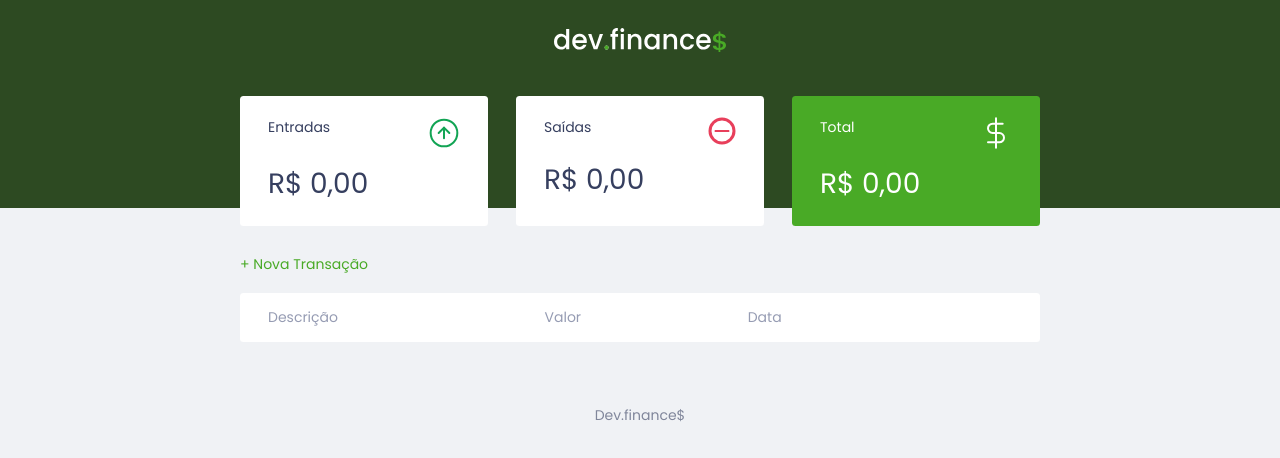
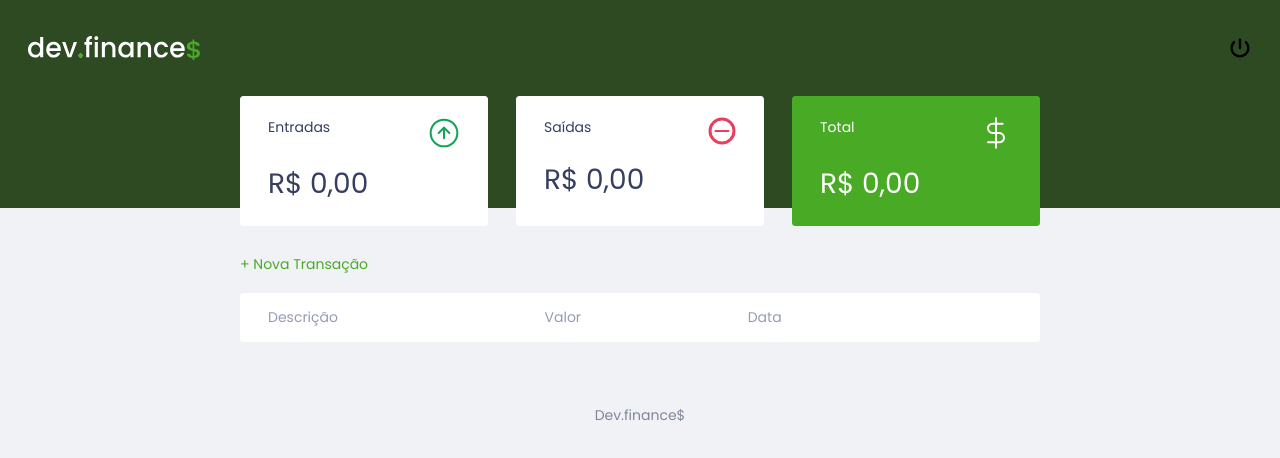
Before and after one commit to heltonrios/DevFinances, a plain HTML site: page index.html in a window 1280 px wide. Drawn offline with Linux system fonts and the light colour scheme.

```diff
--- a/index.html
+++ b/index.html
@@ -19,6 +19,11 @@
   <body>
     <header class="">
       <img src="assets/logo.svg" alt="Logo DevFinance" />
+      <img
+        class="switch-button"
+        src="assets/switch-off-on-power-energy-battery-ecology-svgrepo-com.svg"
+        alt=""
+      />
     </header>
 
     <main class="container">
--- a/style.css
+++ b/style.css
@@ -20,7 +20,7 @@ html {
 
 body {
   background-color: #f0f2f5;
-  font-family: 'Poppins', sans-serif;
+  font-family: "Poppins", sans-serif;
 }
 
 .sr-only {
@@ -104,14 +104,23 @@ header {
   background: #2d4a22;
   width: 100%;
   height: 14.875rem;
-  padding: 2rem 0 10rem;
-  text-align: center;
+
+  padding: 2rem 2rem 10rem 2rem;
+
+  display: flex;
+  align-items: center;
+  justify-content: space-between;
 }
 
 #logo {
   color: #fff;
   font-weight: 100;
-  font-family: 'Poppins', sans-serif;
+  font-family: "Poppins", sans-serif;
+}
+
+.switch-button {
+  width: 24px;
+  cursor: pointer;
 }
 
 /* ======= BALANCE ========= */
```
Also changed, not shown: assets/switch-off-on-power-energy-battery-ecology-svgrepo-com.svg (added).
